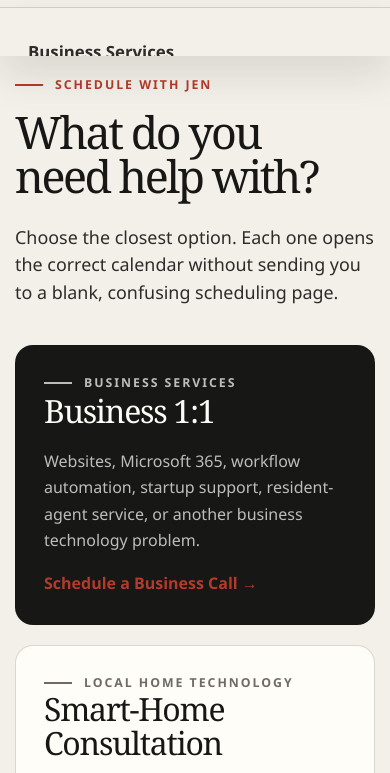
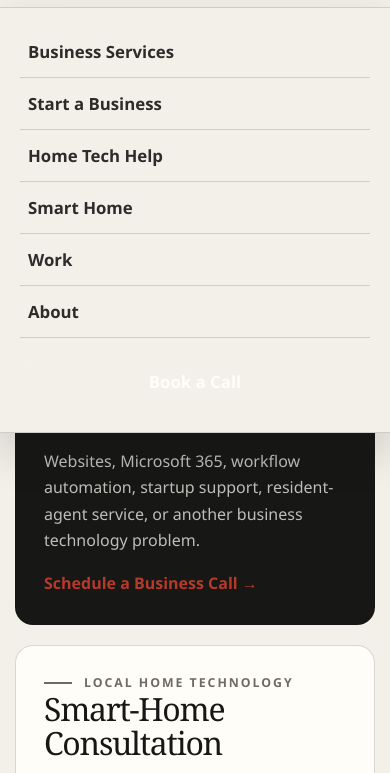
Before and after one commit to Untrainedmomentum/UntrainedMomentumWebsite, a website: page book.html in a window 390 px wide. Both pictures are taken after a click on the button "Open menu". Shown: the part 71-844 px from the top of the page. Drawn offline with Linux system fonts and the light colour scheme.

Commit message:
Make mobile menu an opaque dropdown

```diff
--- a/assets/mobile-nav.css
+++ b/assets/mobile-nav.css
@@ -2,6 +2,9 @@
 @media (max-width: 900px) {
   .site-header {
     z-index: 300;
+    background: #f3f0e9 !important;
+    backdrop-filter: none !important;
+    -webkit-backdrop-filter: none !important;
   }
 
   .nav {
@@ -42,20 +45,24 @@
     transform: translateY(-8px) rotate(-45deg);
   }
 
+  /* True dropdown: it starts below the actual header instead of being a
+     see-through full-screen layer positioned from a hard-coded viewport top. */
   .nav-links {
-    position: fixed !important;
-    top: 78px !important;
-    right: 0 !important;
-    bottom: 0 !important;
-    left: 0 !important;
+    position: absolute !important;
+    top: 100% !important;
+    left: 50% !important;
+    right: auto !important;
+    bottom: auto !important;
+    transform: translateX(-50%);
     z-index: 301;
     display: none !important;
     flex-direction: column !important;
     align-items: stretch !important;
     justify-content: flex-start !important;
     gap: 0 !important;
-    width: 100% !important;
-    padding: 18px 20px calc(30px + env(safe-area-inset-bottom)) !important;
+    width: 100vw !important;
+    max-height: calc(100vh - 78px);
+    padding: 18px 20px calc(24px + env(safe-area-inset-bottom)) !important;
     overflow-y: auto;
     overscroll-behavior: contain;
     background: #f3f0e9 !important;
@@ -64,7 +71,8 @@
     -webkit-backdrop-filter: none !important;
     isolation: isolate;
     border-top: 1px solid var(--rule);
-    box-shadow: 0 18px 40px rgba(23, 23, 22, 0.12);
+    border-bottom: 1px solid var(--rule);
+    box-shadow: 0 18px 40px rgba(23, 23, 22, 0.18);
   }
 
   .nav-links.open {
@@ -80,6 +88,7 @@
     border-bottom: 1px solid var(--rule);
     font-size: 1.05rem !important;
     line-height: 1.3;
+    background: #f3f0e9 !important;
   }
 
   .nav-links .nav-cta {
```
